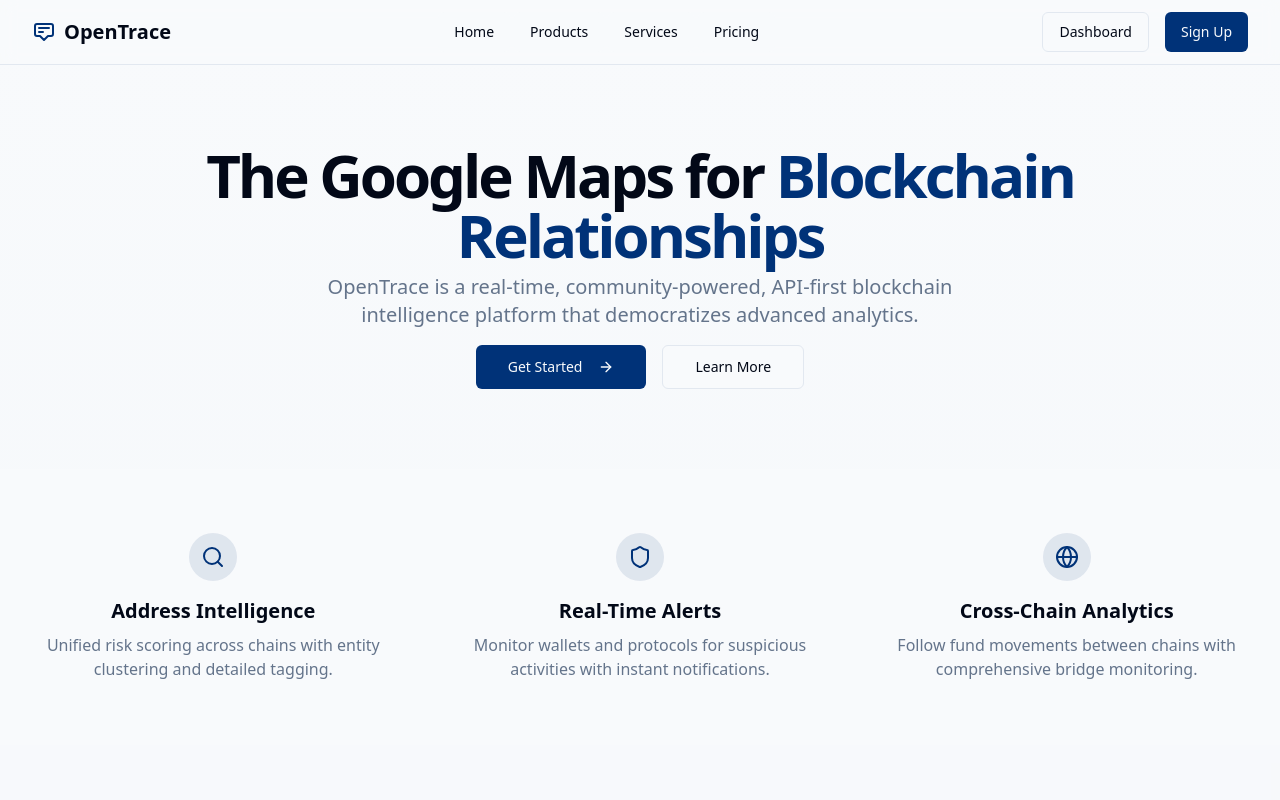
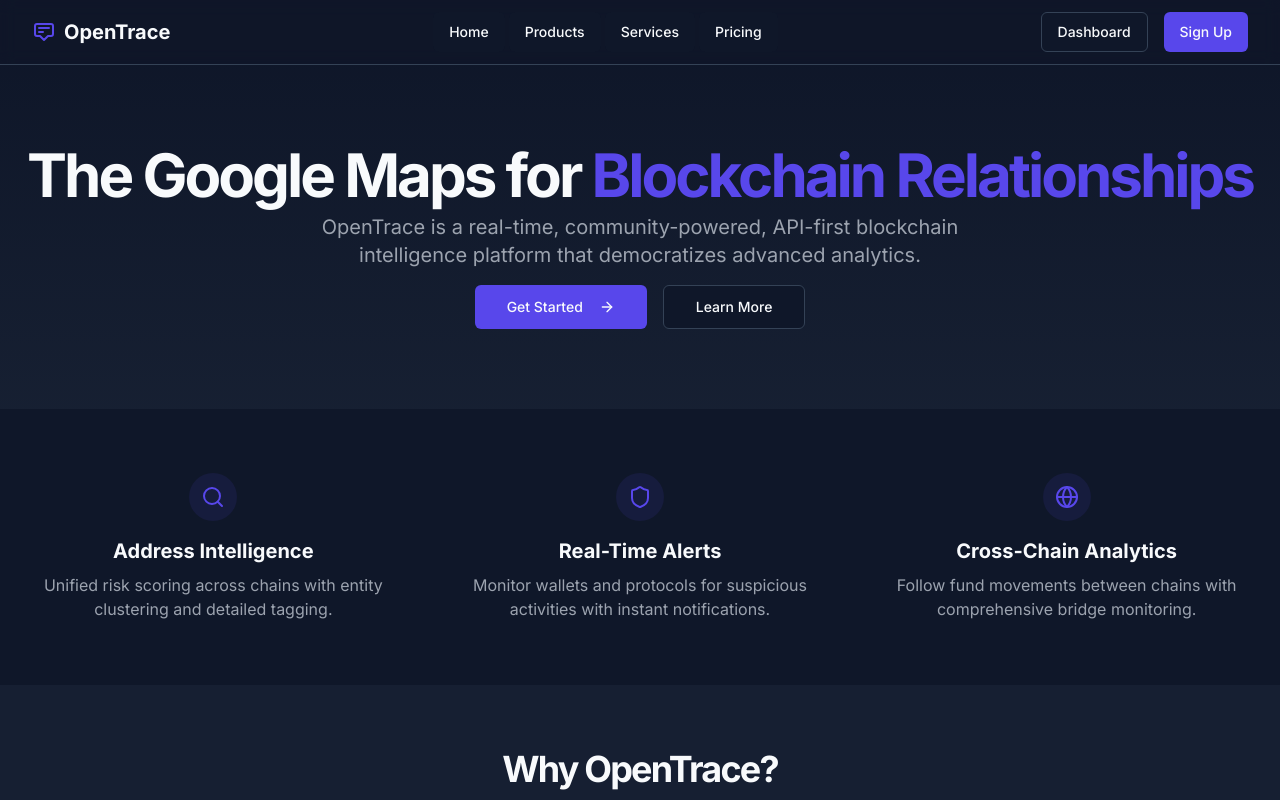
Before and after one commit to salmanbao/vibrant-page-palette-pro, a React (Vite) app: page / in a window 1280 px wide. Shown: the top 800 px of the page. Built offline with nearby package versions, Linux system fonts and the light colour scheme.

Commit message:
Apply design settings
Update colors, border radius, and font family based on the provided design settings.

```diff
--- a/src/index.css
+++ b/src/index.css
@@ -1,3 +1,5 @@
+
+@import url('https://fonts.googleapis.com/css2?family=Inter:wght@400;500;600;700&display=swap');
 
 @tailwind base;
 @tailwind components;
@@ -5,33 +7,33 @@
 
 @layer base {
   :root {
-    --background: 210 40% 98%;
-    --foreground: 222.2 84% 4.9%;
+    --background: 222 47% 11%;
+    --foreground: 210 40% 98%;
 
-    --card: 0 0% 100%;
-    --card-foreground: 222.2 84% 4.9%;
+    --card: 222 47% 11%;
+    --card-foreground: 210 40% 98%;
 
-    --popover: 0 0% 100%;
-    --popover-foreground: 222.2 84% 4.9%;
+    --popover: 222 47% 11%;
+    --popover-foreground: 210 40% 98%;
 
-    --primary: 215 100% 23.5%;
+    --primary: 246 80% 60%;
     --primary-foreground: 210 40% 98%;
 
-    --secondary: 210 40% 96.1%;
-    --secondary-foreground: 222.2 47.4% 11.2%;
+    --secondary: 215 25% 27%;
+    --secondary-foreground: 210 40% 98%;
 
-    --muted: 210 40% 96.1%;
-    --muted-foreground: 215.4 16.3% 46.9%;
+    --muted: 215 25% 27%;
+    --muted-foreground: 217.9 10.6% 64.9%;
 
-    --accent: 173 80% 28%;
-    --accent-foreground: 210 40% 98%;
+    --accent: 48 96% 53%;
+    --accent-foreground: 222 47% 11%;
 
-    --destructive: 0 84.2% 60.2%;
+    --destructive: 0 72% 51%;
     --destructive-foreground: 210 40% 98%;
 
-    --border: 214.3 31.8% 91.4%;
-    --input: 214.3 31.8% 91.4%;
-    --ring: 215 100% 25%;
+    --border: 215 25% 27%;
+    --input: 215 25% 27%;
+    --ring: 246 80% 60%;
 
     --radius: 0.5rem;
   }
@@ -40,10 +42,15 @@
 @layer base {
   * {
     @apply border-border;
+    font-family: 'Inter', sans-serif;
   }
 
   body {
     @apply bg-background text-foreground;
+  }
+
+  h1, h2, h3, h4, h5, h6 {
+    @apply font-semibold;
   }
 }
 
--- a/tailwind.config.ts
+++ b/tailwind.config.ts
@@ -19,6 +19,9 @@ export default {
 			}
 		},
 		extend: {
+			fontFamily: {
+				sans: ['Inter', 'sans-serif'],
+			},
 			colors: {
 				border: 'hsl(var(--border))',
 				input: 'hsl(var(--input))',
```
